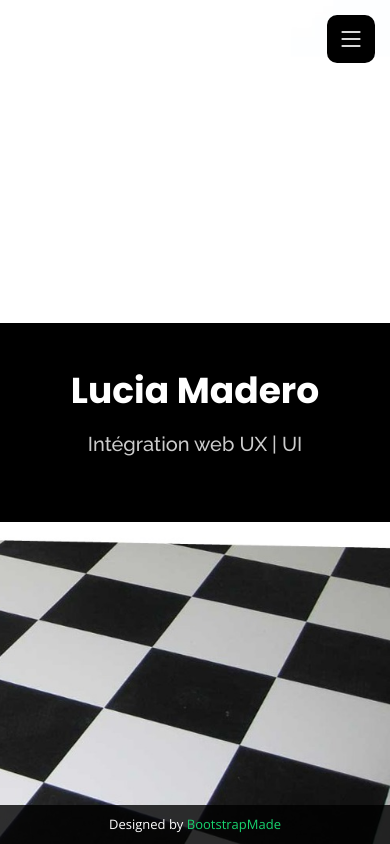
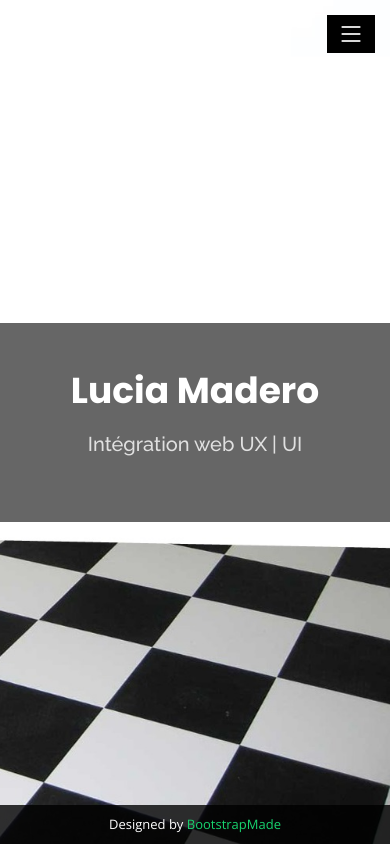
Before and after one commit to luberro/tea4two, a plain HTML site: page index.html in a window 390 px wide. Drawn offline with nearby package versions, Linux system fonts and the light colour scheme.

Commit message:
Css update break-point

```diff
--- a/assets/css/style.css
+++ b/assets/css/style.css
@@ -1194,14 +1194,15 @@ section .container {
   color: #fff;
 }
 
-.black-container{
-  background-color: #000;
-  padding:50px 0px 20px;
+@media (max-width: 1200px) {
+  .black-container {
+    background-color: rgba(0,0,0,0.6);
+    padding: 50px 50px 20px;
+    max-width: none;
+  }
 }
-
 
 .black-btn .mobile-nav-toggle{
   background-color: #000;
-  border-radius: 10px;
-  padding: 10px;
+  padding:5px 10px;
 }
```
